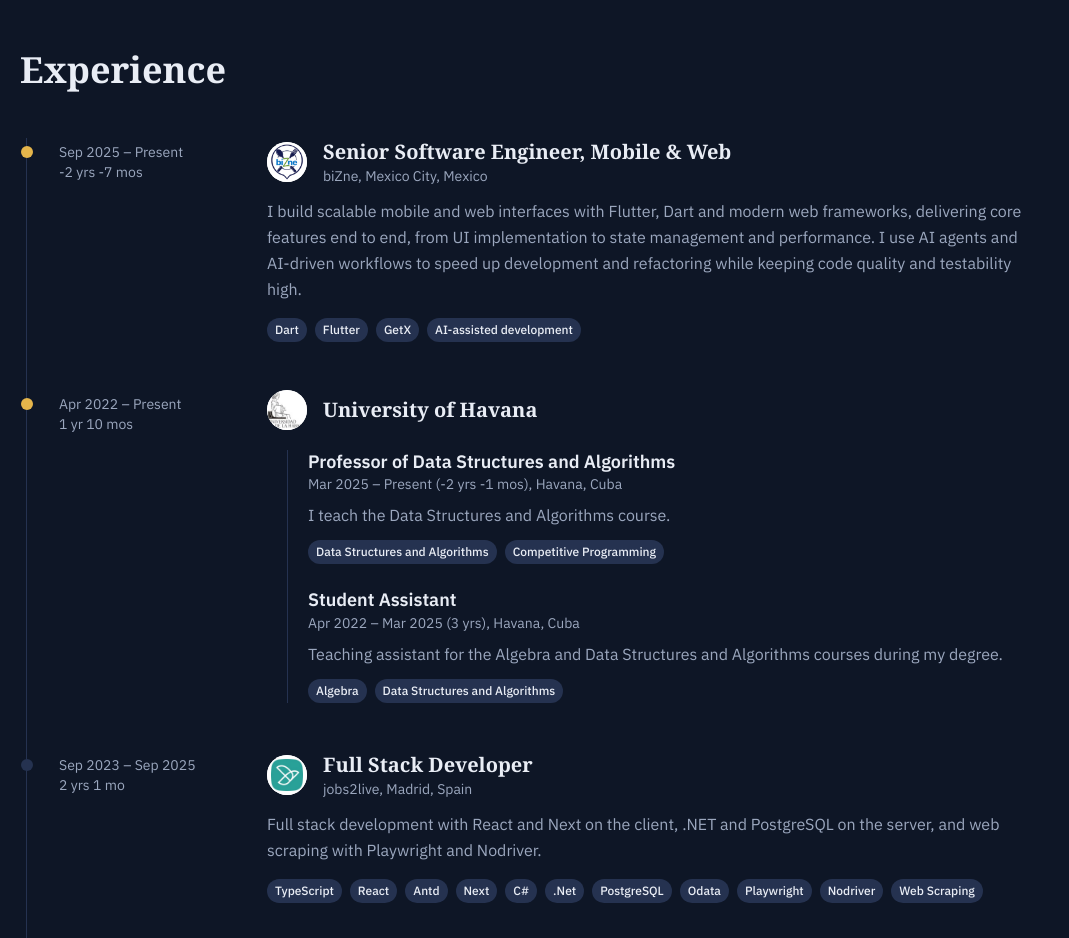
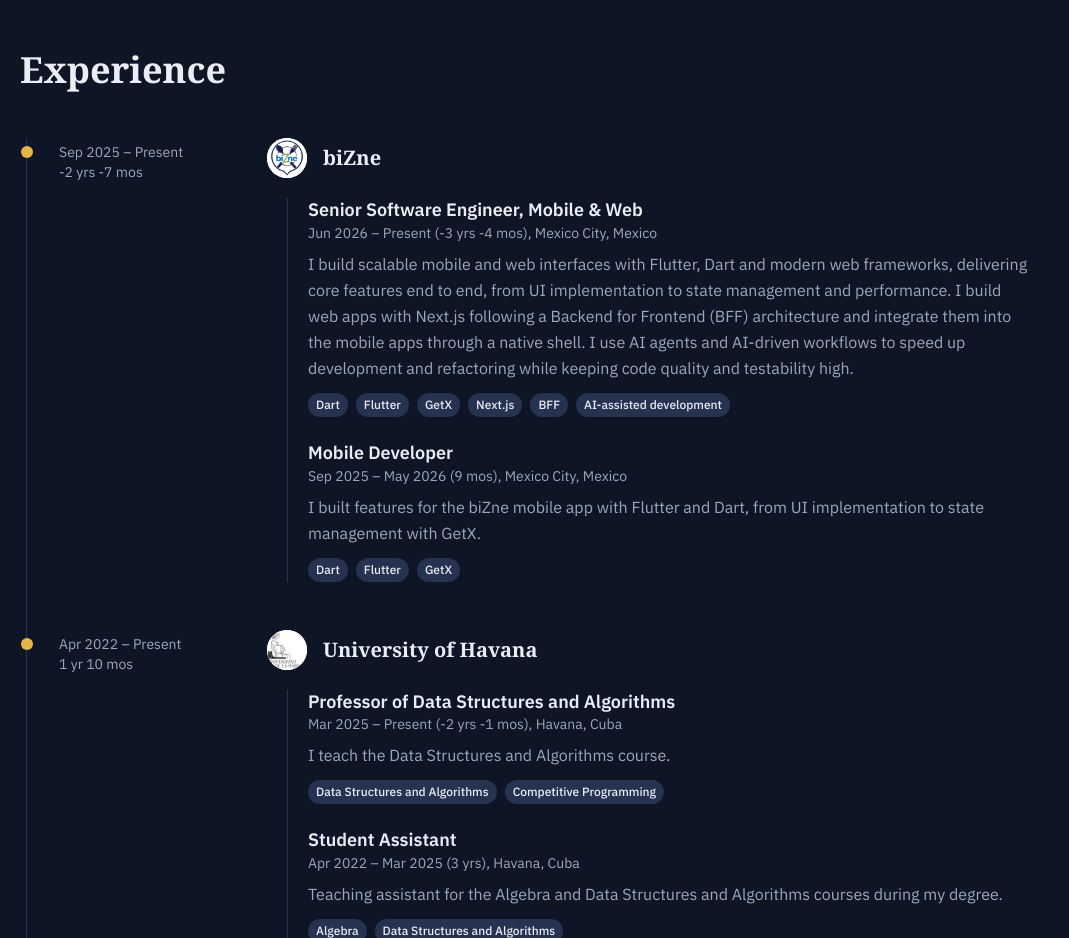
Before and after one commit to raudel25/my-portfolio, a React (Create React App) app: page / in a window 1280 px wide. Shown: the part 1380-2318 px from the top of the page, without its empty margins (0-1069 px from the left). Built offline with nearby package versions, Linux system fonts and the light colour scheme; a web font is replaced by a local one.

Commit message:
add biZne promotion and Next.js BFF work to experience

```diff
--- a/src/data.js
+++ b/src/data.js
@@ -106,11 +106,19 @@ export const experience = [
     roles: [
       {
         title: "Senior Software Engineer, Mobile & Web",
-        dates: ["09/2025", "Present"],
+        dates: ["06/2026", "Present"],
         location: "Mexico City, Mexico",
         description:
-          "I build scalable mobile and web interfaces with Flutter, Dart and modern web frameworks, delivering core features end to end, from UI implementation to state management and performance. I use AI agents and AI-driven workflows to speed up development and refactoring while keeping code quality and testability high.",
-        skills: ["Dart", "Flutter", "GetX", "AI-assisted development"],
+          "I build scalable mobile and web interfaces with Flutter, Dart and modern web frameworks, delivering core features end to end, from UI implementation to state management and performance. I build web apps with Next.js following a Backend for Frontend (BFF) architecture and integrate them into the mobile apps through a native shell. I use AI agents and AI-driven workflows to speed up development and refactoring while keeping code quality and testability high.",
+        skills: ["Dart", "Flutter", "GetX", "Next.js", "BFF", "AI-assisted development"],
+      },
+      {
+        title: "Mobile Developer",
+        dates: ["09/2025", "05/2026"],
+        location: "Mexico City, Mexico",
+        description:
+          "I built features for the biZne mobile app with Flutter and Dart, from UI implementation to state management with GetX.",
+        skills: ["Dart", "Flutter", "GetX"],
       },
     ],
   },
```
